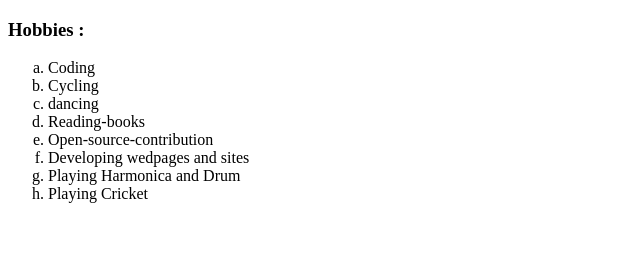
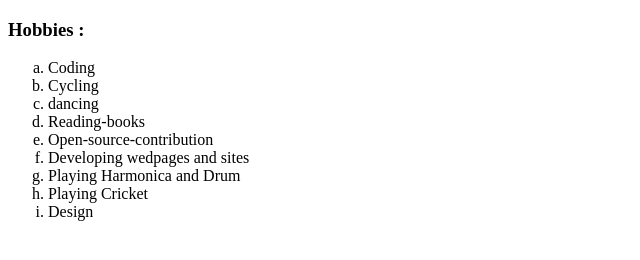
Before and after one commit to Karun-Gupta/CV, a plain HTML site: page hobbies.html in a window 1280 px wide. Shown: the full height of the page, 0-640 px from the left. Drawn offline with Linux system fonts and the light colour scheme.

Commit message:
add my hobies

```diff
--- a/hobbies.html
+++ b/hobbies.html
@@ -15,6 +15,7 @@
       <li>Developing wedpages and sites</li>
       <li>Playing Harmonica and Drum</li>
       <li>Playing Cricket</li>
+      <li>Design</li>
     </ol>
   </body>
 </html>
```
